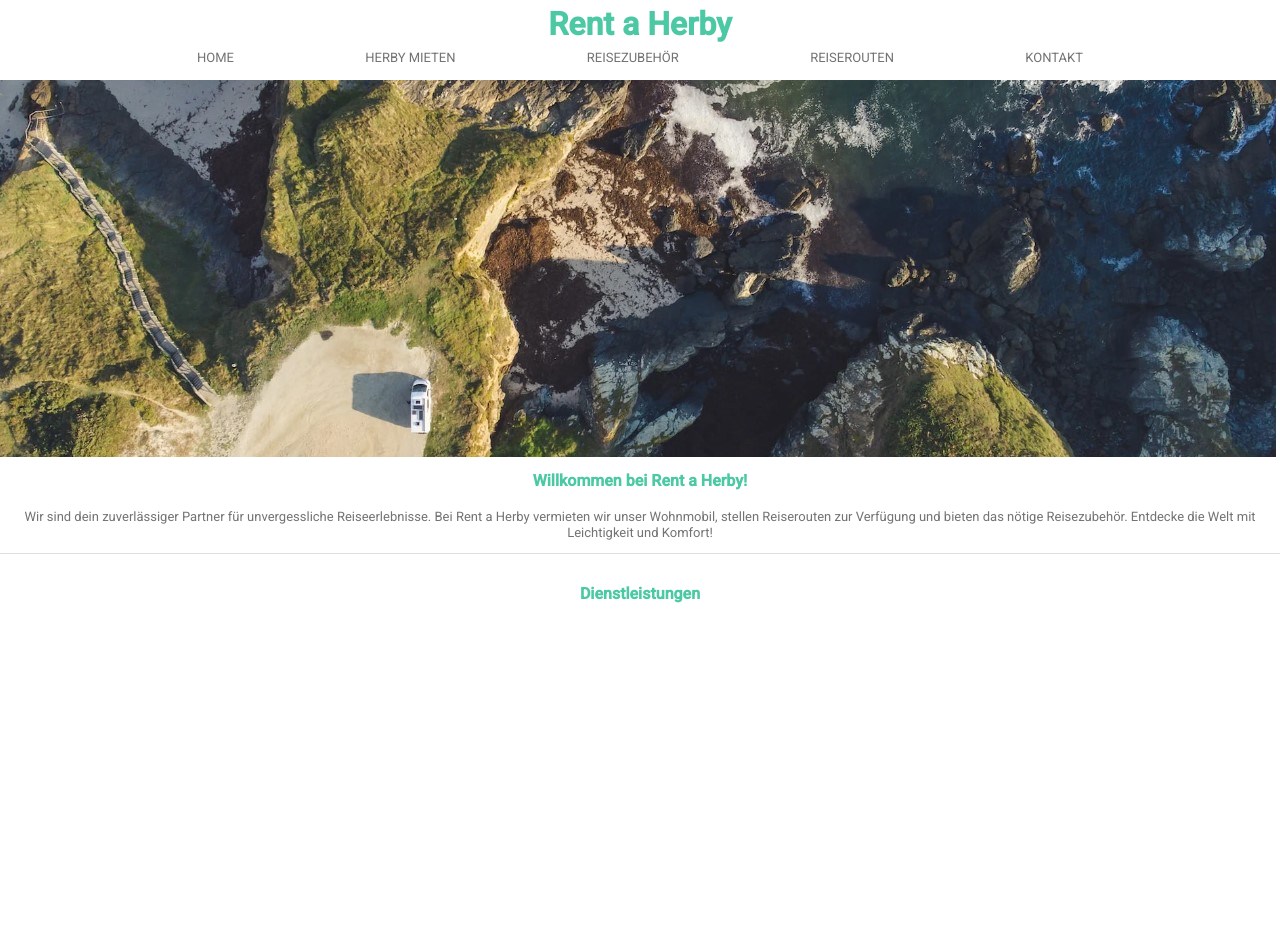
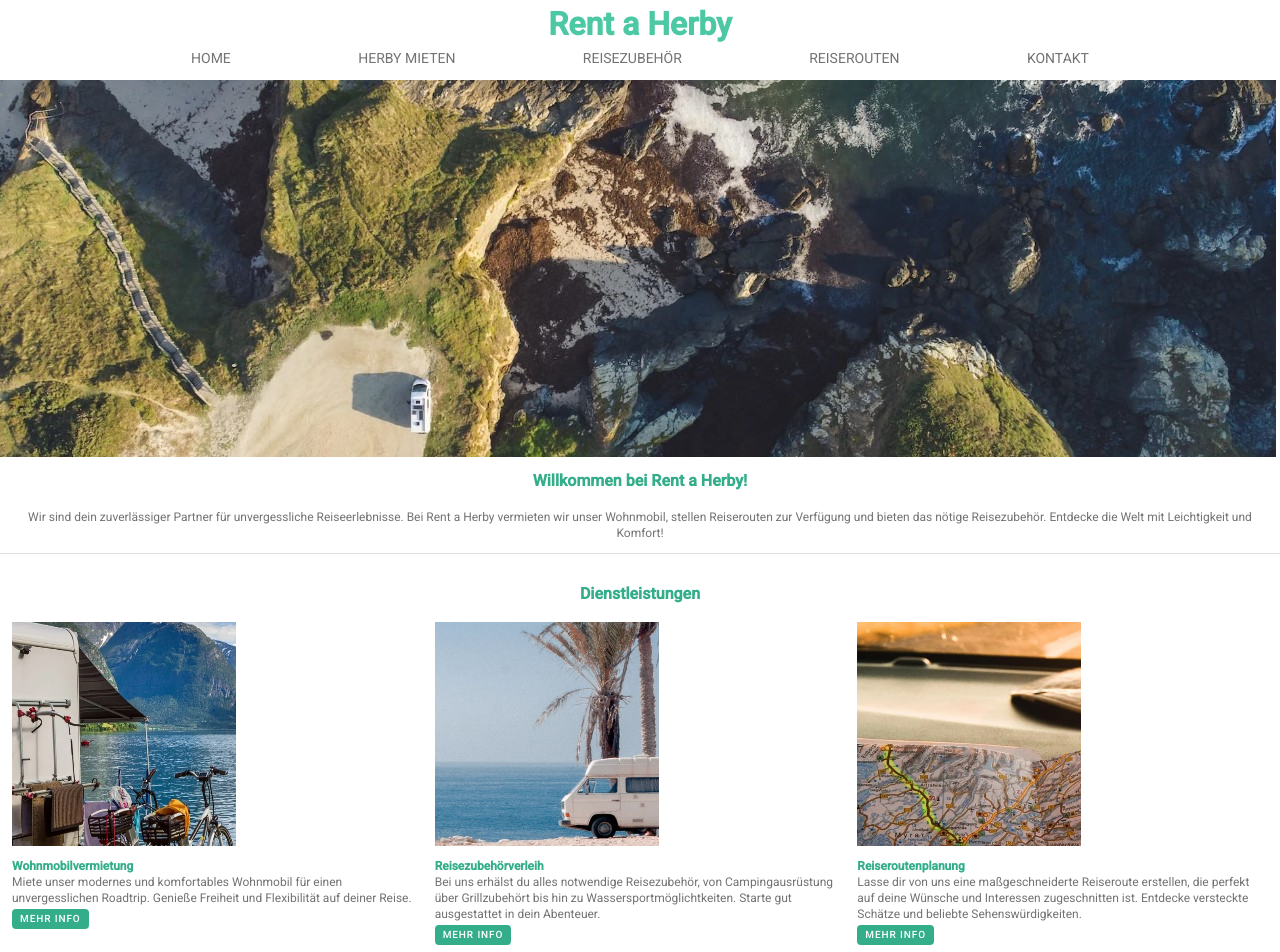
Before and after one commit to schuetzem78/rent-a-herby-frontend, an Angular app: page /home in a window 1280 px wide. Shown: the top 952 px of the page. Before the commit the page ends 800 px from the top, so only its background shows below. Built offline with nearby package versions, Linux system fonts and the light colour scheme.

Commit message:
Home Seite weiter ausgebaut

```diff
--- a/src/app/app.component.html
+++ b/src/app/app.component.html
@@ -2,11 +2,11 @@
   <h1 class="font-bold text-center">Rent a Herby</h1>
   <div class="grid grid-flow-row sm:grid-flow-col">
     <div></div>
-    <button routerLink="/home" class="menu-text hover:underline">HOME</button>
-    <button routerLink="/rental"class="menu-text hover:underline">HERBY MIETEN</button>
-    <button routerLink="/accessories" class="menu-text hover:underline">REISEZUBEHÖR</button>
-    <button routerLink="/travelroutes" class="menu-text hover:underline">REISEROUTEN</button>
-    <button routerLink="/contact" class="menu-text hover:underline">KONTAKT</button>
+    <button routerLink="/home" class="menu-text hover:underline text-sm">HOME</button>
+    <button routerLink="/rental"class="menu-text hover:underline text-sm">HERBY MIETEN</button>
+    <button routerLink="/accessories" class="menu-text hover:underline text-sm">REISEZUBEHÖR</button>
+    <button routerLink="/travelroutes" class="menu-text hover:underline text-sm">REISEROUTEN</button>
+    <button routerLink="/contact" class="menu-text hover:underline text-sm">KONTAKT</button>
     <div></div>
   </div>
   <img class="pt-3 pb-3" src="../assets/img/Banner.jpg">
--- a/src/app/home/home.component.css
+++ b/src/app/home/home.component.css
@@ -1,3 +1,10 @@
-h2 {
-    color: #4cc9a4;
+h2, h3 {
+    color: #34ae8a;
   }
+
+button.mat-button {
+    color: white;
+    font-size: x-small;
+    background-color: #34ae8a;
+    height: 20px;
+  }
--- a/src/app/home/home.component.html
+++ b/src/app/home/home.component.html
@@ -8,7 +8,29 @@
 
 <div class="flex flex-col ml-3 mr-3 gap-4 items-center pt-7 pb-3">
     <h2 class="font-bold">Dienstleistungen</h2>
-    <div class="grid grid-cols-3 gap-3">
+    <div class="grid grid-cols-3 grid-rows-2 gap-3">
+        <img class="h-56 w-56" src="../../assets/img/rental.jpg">
+        <img class="h-56 w-56" src="../../assets/img/accessories.jpg">
+        <img class="h-56 w-56" src="../../assets/img/travelroutes.jpg">
+
+        <div>
+            <h3 class="text-xs font-bold">Wohnmobilvermietung</h3>
+            <div class="menu-text text-xs">Miete unser modernes und komfortables Wohnmobil für einen unvergesslichen Roadtrip. Genieße Freiheit und Flexibilität auf deiner Reise.</div>
+            <button mat-button routerLink="/rental"class="hover:underline mat-button">MEHR INFO</button>
+        </div>
+
+        <div>
+            <h3 class="text-xs font-bold">Reisezubehörverleih</h3>
+            <div class="menu-text text-xs">Bei uns erhälst du alles notwendige Reisezubehör, von Campingausrüstung über Grillzubehört bis hin zu Wassersportmöglichtkeiten. Starte gut ausgestattet in dein Abenteuer.</div>
+            <button mat-button routerLink="/accessories"class="hover:underline mat-button">MEHR INFO</button>
+        </div>
+
+        <div>
+            <h3 class="text-xs font-bold">Reiseroutenplanung</h3>
+            <div class="menu-text text-xs">Lasse dir von uns eine maßgeschneiderte Reiseroute erstellen, die perfekt auf deine Wünsche und Interessen zugeschnitten ist. Entdecke versteckte Schätze und beliebte Sehenswürdigkeiten.</div>
+            <button mat-button routerLink="/travelroutes"class="hover:underline mat-button">MEHR INFO</button>
+        </div>
+
 
     </div>
 </div>
--- a/src/styles.css
+++ b/src/styles.css
@@ -8,5 +8,4 @@ body { margin: 0; font-family: Roboto, "Helvetica Neue", sans-serif; }
 
 .menu-text {
     color: #737373;
-    font-size: small;
   }
```
Also changed, not shown: src/tailwind-generated.css.
